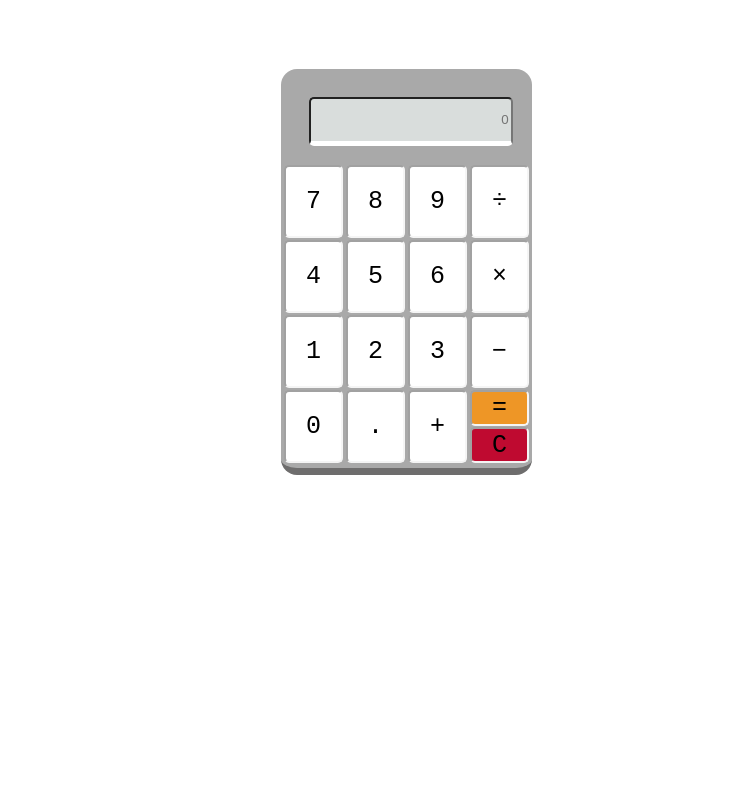
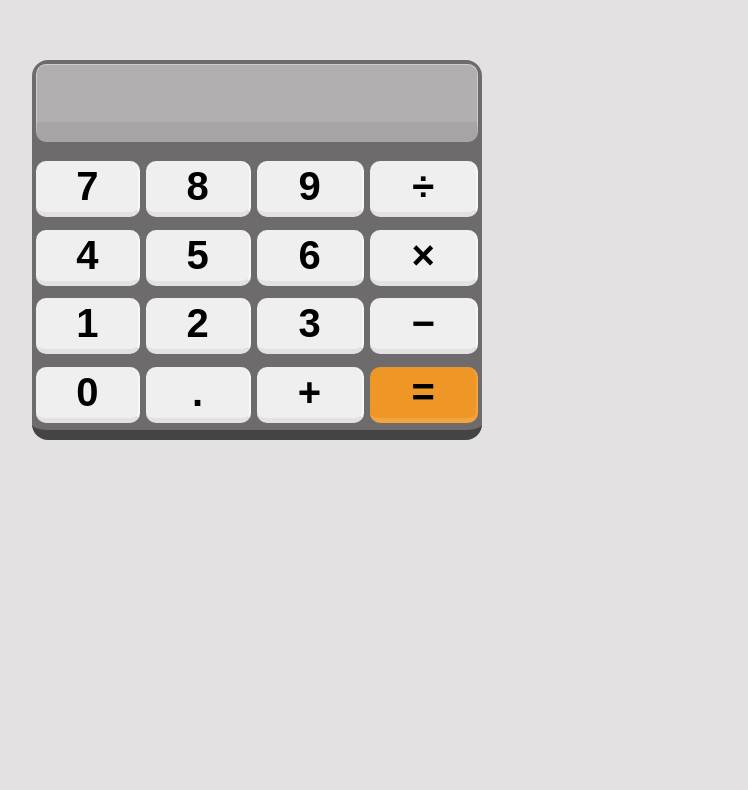
Before and after one commit to Ayman05/Online-Calculator, a plain HTML site: page index.html in a window 1280 px wide. Shown: the part 121-911 px from the top of the page, without its empty margins (43-791 px from the left). After the commit the page ends 800 px from the top, so only its background shows below. Drawn offline with Linux system fonts and the light colour scheme.

Commit message:
calculator

```diff
--- a/calc.js
+++ /dev/null
@@ -1,14 +0,0 @@
-function display(val){
-    document.getElementById('result').value += val
-    return val
-}
-
-function solve(){
-    let x = document.getElementById('result').value
-    let y = eval(x);
-    document.getElementById('result').value = y
-    return y
-}
-function C(){
-    document.getElementById('result').value = ""
-}
--- a/index.html
+++ b/index.html
@@ -1,75 +1,55 @@
 <!DOCTYPE html>
 <html lang="en">
+
 <head>
     <meta charset="UTF-8">
     <meta name="viewport" content="width=device-width, initial-scale=1.0">
-    <script src="calc.js"></script>
+
     <title>Online-calculator</title>
     <link rel="stylesheet" href="style.css">
 </head>
+
 <body>
     <form>
         <table>
+            <h1>Online-calculator</h1>
+            <p><a href="https://github.com/Ayman05/Online-calculator.git" target="blank">link to repo</a></p>
             <tr>
-                <td id="input">
-                    <input type="text" placeholder="0"  id="result" class="screen" style="text-align:right;">
+                <td colspan="4">
+                    <input type="text" id="screen" style="text-align:right;" readonly>
                 </td>
             </tr>
 
-        <tr class="parent">
-            <td>
-            <input type="button"  class="child" onkeydown="myFunction(event)" value="7" onClick="display('7')">
-            </td>
-            <td>
-                <input type="button"  class="child" onkeydown="myFunction(event)" value="8" onClick="display('8')">
-            </td>
-            <td>
-                <input type="button" class="child" onkeydown="myFunction(event)" value="9" onClick="display('9')">
-            </td>
-            <td>
-                <input type="button" class="child" onkeydown="myFunction(event)" value="&div;" onClick="display('/')">
-            </td>
-        </tr>
-        <tr class="parent">
-            <td>
-                <input type="button" class="child" onkeydown="myFunction(event)" value="4" onClick="display('4')">
-            </td>
-            <td><input type="button" class="child"  onkeydown="myFunction(event)" value="5" onClick="display('5')">
-            </td>
-            <td><input type="button" class="child"  onkeydown="myFunction(event)" value="6" onClick="display('6')">
-            </td>
-            <td><input type="button" class="child"  onkeydown="myFunction(event)" value="&times;" onClick="display('&times;')">
-            </td>
-        </tr>
-        <tr class="parent">
-            <td>
-                <input type="button" class="child" onkeydown="myFunction(event)" value="1" onClick="display('1')">
-            </td>
-            <td>
-                <input type="button" class="child"  onkeydown="myFunction(event)" value="2" onClick="display('2')">
-            </td>
-            <td>
-                <input type="button" class="child"   onkeydown="myFunction(event)" value="3" onClick="display('3')">
-            </td>
-            <td>
-                <input type="button" class="child"  onkeydown="myFunction(event)" value="&minus;" onClick="display('&minus;')">
-        </tr>
-        <tr class="parent">
-            <td>
-                <input type="button" class="child"  onkeydown="myFunction(event)" value="0" onClick="display('0')">
-            </td>
-            <td ><input type="button" class="child"  onkeydown="myFunction(event)" value="." onClick="display('.')">
-            </td>
-            <td><input type="button" class="child"  onkeydown="myFunction(event)" value="&plus;" onClick="display('&plus;')">
-            </td>
-            <td>
-                <input type="button" class="child1"  id="key" value="=" onClick="solve()">
-                <input type="button" class="child1" id="key2" value="C" onClick="clearScreen()">
-            </td>
-        </tr>
-        </div>
+            <tr>
+                <td><button class="number">7</button></td>
+                <td><button class="number">8</button></td>
+                <td><button class="number">9</button></td>
+                <td><button class="operator">&div;</button></td>
+            </tr>
+            <tr>
+
+                <td> <button class="number">4</button></td>
+                <td> <button class="number">5</button></td>
+                <td> <button class="number">6</button></td>
+                <td> <button class="operator">&times;</button></td>
+            </tr>
+            <tr>
+
+                <td> <button class="number">1</button></td>
+                <td> <button class="number">2</button></td>
+                <td> <button class="number">3</button></td>
+                <td> <button class="operator">&minus;</button></td>
+            </tr>
+            <tr>
+
+                <td> <button class="number">0</button></td>
+                <td> <button class="number">.</button></td>
+                <td><button class="number">&plus;</button></td>
+                <td><button id="equal" class="operator">&equals;</button></td>
+            </tr>
         </table>
     </form>
+    <script src="script.js"></script>
+</body>
 
-</body>
 </html>
--- /dev/null
+++ b/script.js
@@ -0,0 +1,28 @@
+const scrn = document.getElementById('screen');
+const numbr = document.querySelectorAll(".number");
+const opertr = document.querySelectorAll(".operator");
+const equals = document.getElementById("equal");
+
+
+
+
+document.addEventListener('DOMContentLoaded', function() {
+    numbr.forEach(button => {
+        button.addEventListener('click', () => {
+            scrn.value += button.textContent;
+        });
+    });
+
+
+ opertr.forEach(button => {
+        button.addEventListener('click', () => {
+            scrn.value += button.textContent;
+
+        });
+    });
+
+    equals.addEventListener('click', () => {
+        const result = eval(scrn.value.replace(/[^0-9+/*-.]/g, ""));
+        scrn.value = eval(result);
+    });
+});
--- a/style.css
+++ b/style.css
@@ -1,60 +1,102 @@
-table{
-    height: 50vh;
-    border-bottom: 7px inset rgb(110, 109, 109);
+* {
+    padding: 0;
+    margin: 0;
+    box-sizing: border-box;
+
+}
+
+body {
+    font-size: 16px;
+    font-family: Arial, Helvetica, sans-serif;
+    background-color: rgb(227, 225, 225);
+}
+
+table {
+    height: 25vw;
+    border-bottom: 10px solid rgb(69, 68, 68);
     border-radius: 16px;
-    background-color: darkgray;
-    margin: 15% 25% 25% 25%;
+    background-color: rgb(109, 107, 107);
+    margin: 4.7em;
+    ;
 }
-#result{
 
-    height: 40px;
-    margin: 25px 25% 15px 10%;
-    border-bottom: 5px inset white;
-    background-color: #d9dddc;
-    border-radius: 5px;
-    width: 80%;
+h1,
+p {
+    margin-top: 1rem;
+    text-align: center;
+    font-weight: 200;
+    font-size: 2rem;
+}
+
+a {
+    text-decoration: none;
+}
+
+input {
+    width: 100%;
+    border-radius: 10px;
+    background-color: rgb(177, 175, 175);
+    font-size: 2rem;
+    padding: 10px;
+    border: 1px solid #ccc;
+    margin-bottom: 10px;
+    border-bottom: 20px solid #a6a4a4;
+    overflow-x: hidden;
+
+}
+
+button {
+    font-weight: 900;
+    font-size: 2.5rem;
+    padding: 3px;
+    margin: .2rem auto;
+    border-radius: 10px;
+    border-right: 2px solid rgb(249, 247, 247);
+    border-bottom: 5px solid rgb(227, 225, 225);
+    border-left: none;
+    border-top: none;
+    width: 100%;
+}
+
+td {
+    padding: 2px;
+}
+
+#equal {
+    background-color: #ee9626;
+    border-right: 2px solid #f4a43c;
+    border-bottom: 5px solid #f0a542;
+}
+
+button {}
+
+button:hover {
+    background-color: white;
+
+}
+
+button:active {
+    background-color: gray;
+
+}
+
+#equal:hover {
+    background-color: #ad6303;
 
 
 }
-
-
-.parent{
-    display:grid;
-    grid-template-columns:repeat(4, 1fr);
-    grid-gap:1px;
+#equal:active {
+    background-color: #8c5002;
+}
+@media(max-width: 999.99px){
+    table{
+        width: 50vw;
+    }
+}
+@media(max-width: 759.99px){
+    table{
+        width:90vw;
+        margin: 3rem auto;
+    }
 
 }
-.child{
-    background-color: white;
-    border-radius: 5px;
-    border: 2px inset whitesmoke;
-    padding: 20px;
-    text-align: center;
-    font-size: 25px;
-    font-weight: 500;
-    font-family: monospace;
-    color: black;
-    grid-gap: 1px;
-
-
-}
-.child1{
-    display: grid;
-    grid-template-rows: repeat(1, 1fr);
-    background-color: white;
-    border-radius: 5px;
-    border: 2px inset whitesmoke;
-    padding: 1.5px 20px ;
-    text-align: center;
-    font-size: 25px;
-    font-weight: 500;
-    font-family: monospace;
-    margin-bottom: 1.5px;
-}
-#key {
-    background-color: #ee9626;
-
-}
-#key2 {
-    background-color: #bf0a30;
-}
```
